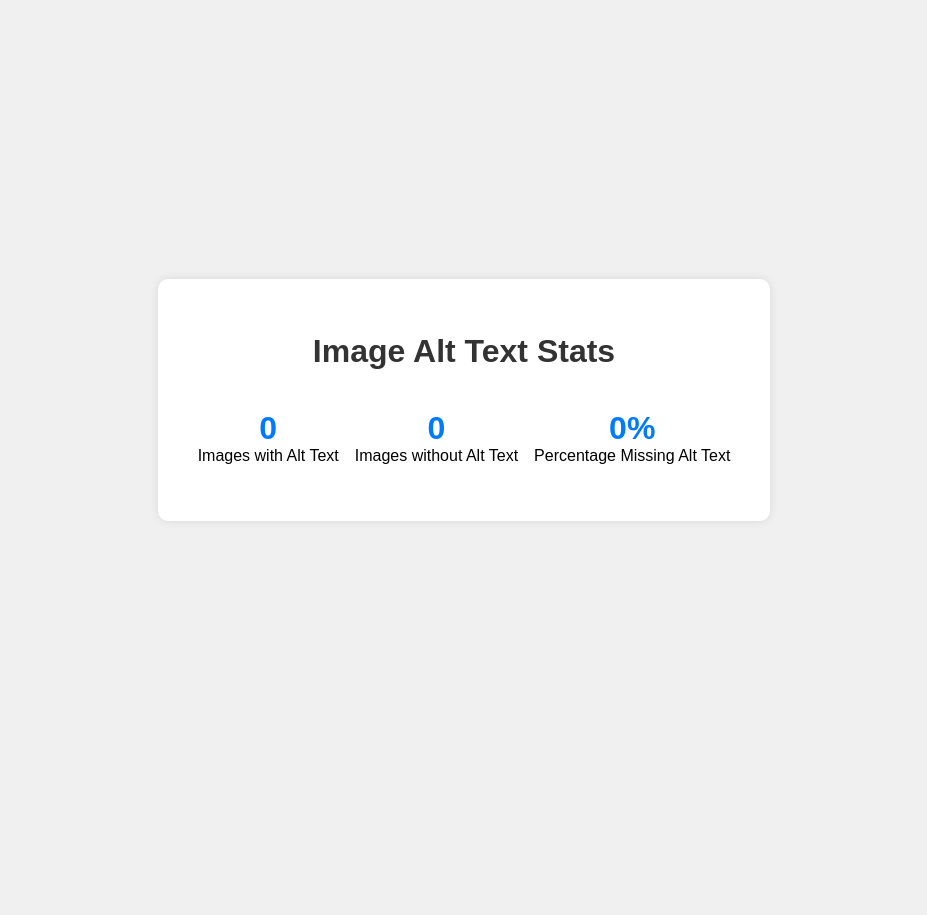
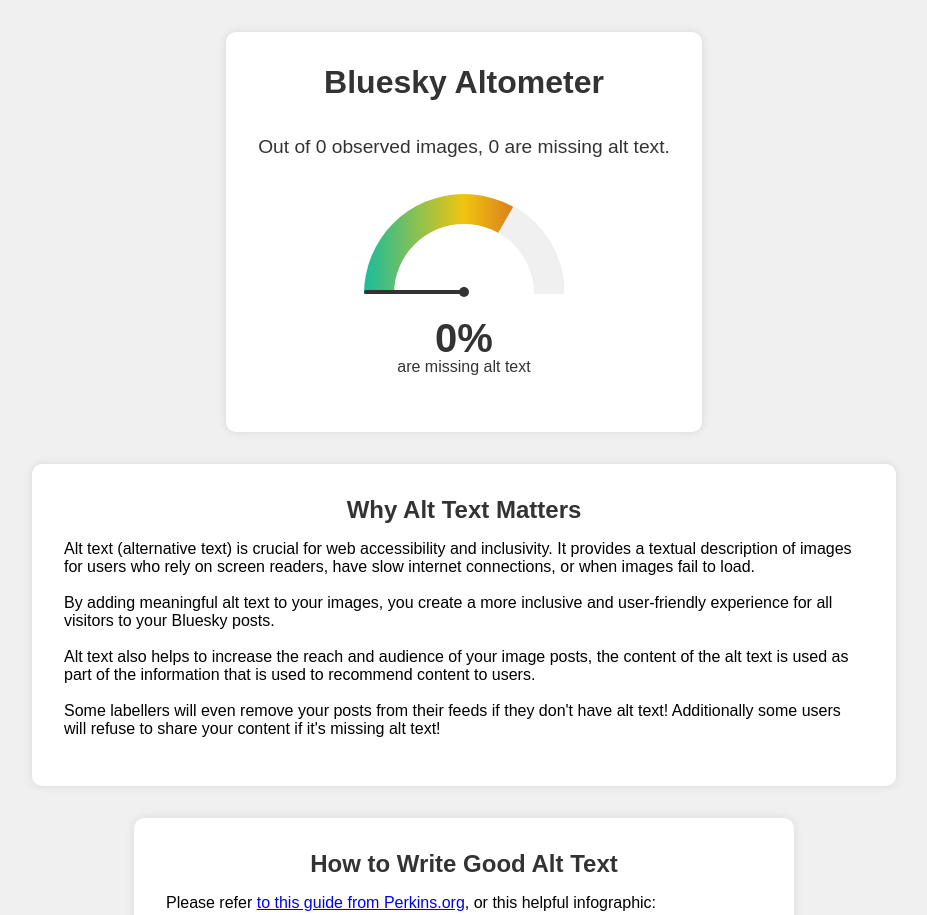
Before and after one commit to Zetaphor/bsky-altometer, a plain HTML site: page index.html in a window 1280 px wide. Shown: the top 915 px of the page, without its empty margins (176-1103 px from the left). Before the commit the page ends 800 px from the top, so only its background shows below. Drawn offline with Linux system fonts and the light colour scheme.

Commit message:
All the things

```diff
--- a/index.html
+++ b/index.html
@@ -4,118 +4,72 @@
 <head>
   <meta charset="UTF-8">
   <meta name="viewport" content="width=device-width, initial-scale=1.0">
-  <title>Image Alt Text Stats</title>
-  <style>
-    body {
-      font-family: Arial, sans-serif;
-      display: flex;
-      justify-content: center;
-      align-items: center;
-      height: 100vh;
-      margin: 0;
-      background-color: #f0f0f0;
-    }
-
-    .container {
-      background-color: white;
-      padding: 2rem;
-      border-radius: 10px;
-      box-shadow: 0 0 10px rgba(0, 0, 0, 0.1);
-    }
-
-    h1 {
-      text-align: center;
-      color: #333;
-    }
-
-    .stats {
-      display: flex;
-      justify-content: space-around;
-      margin-top: 2rem;
-      flex-wrap: wrap;
-    }
-
-    .stat {
-      text-align: center;
-      margin: 0.5rem;
-    }
-
-    .number {
-      font-size: 2rem;
-      font-weight: bold;
-      color: #007bff;
-    }
-
-    .start-time {
-      text-align: center;
-      margin-top: 1rem;
-      font-style: italic;
-      color: #666;
-    }
-  </style>
+  <title>Bluesky Altometer</title>
+  <link rel="stylesheet" href="style.css">
+  <link rel="icon" type="image/png" href="favicon.png">
 </head>
 
 <body>
   <div class="container">
-    <h1>Image Alt Text Stats</h1>
-    <div class="stats">
-      <div class="stat">
-        <div class="number" id="with-alt">0</div>
-        <div>Images with Alt Text</div>
-      </div>
-      <div class="stat">
-        <div class="number" id="without-alt">0</div>
-        <div>Images without Alt Text</div>
-      </div>
-      <div class="stat">
-        <div class="number" id="missing-alt-percentage">0%</div>
-        <div>Percentage Missing Alt Text</div>
+    <h1>Bluesky Altometer</h1>
+    <div class="start-time" id="start-time"></div>
+    <div class="stats-summary">
+      <p id="stats-sentence">Out of 0 observed images, 0 are missing alt text.</p>
+    </div>
+    <div class="gauge-container">
+      <div class="gauge">
+        <div class="mask">
+          <div class="semi-circle"></div>
+          <div class="semi-circle--mask"></div>
+        </div>
+        <div class="needle"></div>
       </div>
     </div>
-    <div class="start-time" id="start-time"></div>
+    <div class="gauge-value" id="gauge-value">
+      <p>
+        <span id="gauge-percentage">0%</span>
+        <span id="gauge-text">are missing alt text</span>
+      </p>
+    </div>
   </div>
-  <script>
-    const withAltElement = document.getElementById('with-alt');
-    const withoutAltElement = document.getElementById('without-alt');
-    const missingAltPercentageElement = document.getElementById('missing-alt-percentage');
-    const startTimeElement = document.getElementById('start-time');
+  <div class="container">
+    <h2>Why Alt Text Matters</h2>
+    <p>
+      Alt text (alternative text) is crucial for web accessibility and inclusivity. It provides a textual description
+      of images for users who rely on screen readers, have slow internet connections, or when images fail to load.
+      <br><br>
+      By adding meaningful alt text to your images, you create a more inclusive and
+      user-friendly experience for all visitors to your Bluesky posts.
+      <br><br>
+      Alt text also helps to increase the reach and audience of your image posts, the content of the alt text is used as
+      part of the information that is used to recommend content to users.
+      <br><br>
+      Some labellers will even remove your posts from their feeds if they don't have alt text! Additionally some users
+      will refuse to share your content if it's missing alt text!
+    </p>
+  </div>
 
-    const socket = new WebSocket('ws://localhost:8080/ws');
+  <div class="container">
+    <h2>How to Write Good Alt Text</h2>
+    <p>Please refer <a
+        href="https://www.perkins.org/resource/how-write-alt-text-and-image-descriptions-visually-impaired/"
+        target="_blank">to this guide from Perkins.org</a>, or this helpful infographic:</p>
 
-    socket.onopen = function (event) {
-      console.log('WebSocket connection established');
-    };
-
-    socket.onmessage = function (event) {
-      try {
-        const data = JSON.parse(event.data);
-        withAltElement.textContent = data.images_with_alt;
-        withoutAltElement.textContent = data.images_without_alt;
-
-        // Calculate and update the percentage of images missing alt text
-        const totalImages = data.images_with_alt + data.images_without_alt;
-        const missingAltPercentage = totalImages > 0
-          ? ((data.images_without_alt / totalImages) * 100).toFixed(1)
-          : 0;
-        missingAltPercentageElement.textContent = `${missingAltPercentage}%`;
-
-        if (data.start_time) {
-          const startDate = new Date(data.start_time);
-          startTimeElement.textContent = `Tracking started on: ${startDate.toLocaleString()}`;
-        }
-      } catch (error) {
-        console.error('Error parsing WebSocket message:', error);
-      }
-    };
-
-    socket.onclose = function (event) {
-      console.log('WebSocket connection closed:', event);
-    };
-
-    socket.onerror = function (error) {
-      console.error('WebSocket error:', error);
-    };
-  </script>
+    <img src="writing-alt-text.webp"
+      alt="An infographic titled “How To Write Alt Text” featuring a photo of a capybara. Parts of alt text are divided by color, including identify who, expression, description, colour, and interesting features. The finished description reads “A capybara looking relaxed in a hot spa. Yellow yuzu fruits are floating in the water, and one is balanced on the top of the capybara’s head.”">
+  </div>
+  <div class="container">
+    <h2>Update your Bluesky Settings</h2>
+    <p>There is an option you can enable in the Bluesky settings that will require you to write alt text for any image
+      you upload, that way you never forget! You can find it under Settings > Accessibility.</p>
+    <img src="bluesky-accessibility-settings.png"
+      alt="A screenshot of the Bluesky accessibility settings page, highlighting the “Require alt text before posting” option.">
+  </div>
+  <div class="container">
+    <p>Created by <a href="https://bsky.app/profile/zetaphor.com" target="_blank">Zetaphor</a></p>
+    <p><a href="https://docs.bsky.app/blog/jetstream" target="_blank">Powered by Jetstream</a></p>
+  </div>
+  <script src="script.js"></script>
 </body>
 
 </html>
--- /dev/null
+++ b/script.js
@@ -0,0 +1,58 @@
+const statsElement = document.getElementById('stats-sentence');
+const startTimeElement = document.getElementById('start-time');
+const gaugePercentageElement = document.getElementById('gauge-percentage');
+const gaugeTextElement = document.getElementById('gauge-text');
+
+const socket = new WebSocket('ws://localhost:8080/ws');
+
+socket.onopen = function (event) {
+  console.log('WebSocket connection established');
+};
+
+socket.onmessage = function (event) {
+  try {
+    const data = JSON.parse(event.data);
+    const totalImages = data.images_with_alt + data.images_without_alt;
+
+    // Update the stats sentence with formatted numbers
+    statsElement.innerHTML = `Out of <strong>${formatNumber(totalImages)}</strong> observed images, <strong>${formatNumber(data.images_without_alt)}</strong> are missing alt text.`;
+
+    // Calculate and update the percentage of images missing alt text
+    const missingAltPercentage = totalImages > 0
+      ? ((data.images_without_alt / totalImages) * 100).toFixed(1)
+      : 0;
+
+    // Update the gauge
+    updateGauge(missingAltPercentage);
+
+    if (data.start_time) {
+      const startDate = new Date(data.start_time);
+      startTimeElement.textContent = `Tracking started on: ${startDate.toLocaleString()}`;
+    }
+  } catch (error) {
+    console.error('Error parsing WebSocket message:', error);
+  }
+};
+
+socket.onclose = function (event) {
+  console.log('WebSocket connection closed:', event);
+};
+
+socket.onerror = function (error) {
+  console.error('WebSocket error:', error);
+};
+
+function updateGauge(percentage) {
+  const gaugeElement = document.querySelector('.semi-circle--mask');
+  const needleElement = document.querySelector('.needle');
+  const rotation = (percentage / 100) * 180;
+  gaugeElement.style.transform = `rotate(${rotation}deg) translate3d(0, 0, 0)`;
+  needleElement.style.transform = `rotate(${rotation}deg)`;
+  gaugePercentageElement.textContent = `${percentage}%`;
+  gaugeTextElement.textContent = 'of images are missing alt text!';
+}
+
+// Helper function to format numbers with commas
+function formatNumber(num) {
+  return num.toString().replace(/\B(?=(\d{3})+(?!\d))/g, ",");
+}
--- /dev/null
+++ b/style.css
@@ -0,0 +1,193 @@
+body {
+  font-family: Arial, sans-serif;
+  display: flex;
+  justify-content: flex-start;
+  flex-direction: column;
+  gap: 2rem;
+  align-items: center;
+  min-height: 100vh;
+  margin: 0;
+  background-color: #f0f0f0;
+  padding: 2rem 0;
+}
+
+.container {
+  background-color: white;
+  padding: 2rem;
+  border-radius: 10px;
+  box-shadow: 0 0 10px rgba(0, 0, 0, 0.1);
+  max-width: 800px;
+  margin: 0 auto;
+}
+
+h1 {
+  text-align: center;
+  color: #333;
+  margin: 0;
+}
+
+h2 {
+  text-align: center;
+  color: #333;
+  margin: 0;
+}
+
+.stats {
+  display: flex;
+  justify-content: space-around;
+  margin-top: 2rem;
+  flex-wrap: wrap;
+}
+
+.stat {
+  text-align: center;
+  margin: 0.5rem;
+}
+
+.number {
+  font-size: 2rem;
+  font-weight: bold;
+  color: #007bff;
+}
+
+.start-time {
+  text-align: center;
+  margin-top: 1rem;
+  font-style: italic;
+  color: #666;
+}
+
+/* Gauge styles */
+.mask {
+  position: relative;
+  overflow: hidden;
+  display: block;
+  width: 200px;
+  height: 100px;
+  margin: 0 auto;
+}
+
+.semi-circle {
+  position: relative;
+  display: block;
+  width: 200px;
+  height: 100px;
+  background: linear-gradient(to right, #1abc9c 0%, #f1c40f 50%, #c0392b 100%);
+  border-radius: 50% 50% 50% 50% / 100% 100% 0% 0%;
+}
+
+.semi-circle::before {
+  content: "";
+  position: absolute;
+  bottom: 0;
+  left: 50%;
+  z-index: 2;
+  display: block;
+  width: 140px;
+  height: 70px;
+  margin-left: -70px;
+  background: #fff;
+  border-radius: 50% 50% 50% 50% / 100% 100% 0% 0%;
+}
+
+.semi-circle--mask {
+  position: absolute;
+  top: 0;
+  left: 0;
+  width: 200px;
+  height: 200px;
+  background: transparent;
+  transform: rotate(120deg) translate3d(0, 0, 0);
+  transform-origin: center center;
+  backface-visibility: hidden;
+  transition: all .3s ease-in-out;
+}
+
+.semi-circle--mask::before {
+  content: "";
+  position: absolute;
+  top: 0;
+  left: 0%;
+  z-index: 2;
+  display: block;
+  width: 202px;
+  height: 102px;
+  margin: -1px 0 0 -1px;
+  background: #f0f0f0;
+  border-radius: 50% 50% 50% 50% / 100% 100% 0% 0%;
+}
+
+.gauge-container {
+  text-align: center;
+  position: relative;
+  width: 200px;
+  height: 100px;
+  margin-left: auto;
+  margin-right: auto;
+}
+
+.gauge {
+  position: relative;
+  width: 100%;
+  height: 100%;
+}
+
+.gauge-value {
+  font-size: 1.5rem;
+  font-weight: bold;
+  color: #333;
+  display: flex;
+  flex-direction: column;
+  align-items: center;
+}
+
+#gauge-percentage {
+  font-size: 2.5rem;
+  line-height: 1;
+  display: block;
+  text-align: center;
+}
+
+#gauge-text {
+  font-size: 1rem;
+  font-weight: normal;
+  display: block;
+  text-align: center;
+}
+
+/* Styles for the needle */
+.needle {
+  width: 100px;
+  height: 4px;
+  background-color: #333;
+  border-radius: 2px;
+  position: absolute;
+  bottom: 0;
+  transform-origin: 100% 50%;
+  transform: rotate(0deg);
+  transition: transform 0.3s ease-in-out;
+  z-index: 10;
+}
+
+.needle::after {
+  content: '';
+  width: 10px;
+  height: 10px;
+  border-radius: 50%;
+  background-color: #333;
+  position: absolute;
+  right: -5px;
+  top: -3px;
+}
+
+.stats-summary {
+  text-align: center;
+  margin: 2rem 0;
+  font-size: 1.2rem;
+  color: #333;
+}
+
+.stats-summary p {
+  margin: 0;
+  line-height: 1.5;
+}
```
Also changed, not shown: bluesky-accessibility-settings.png (added), favicon.png (added), writing-alt-text.webp (added), 1 other file.
